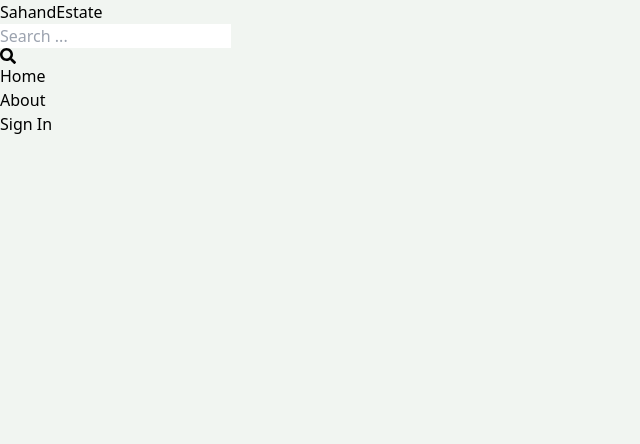
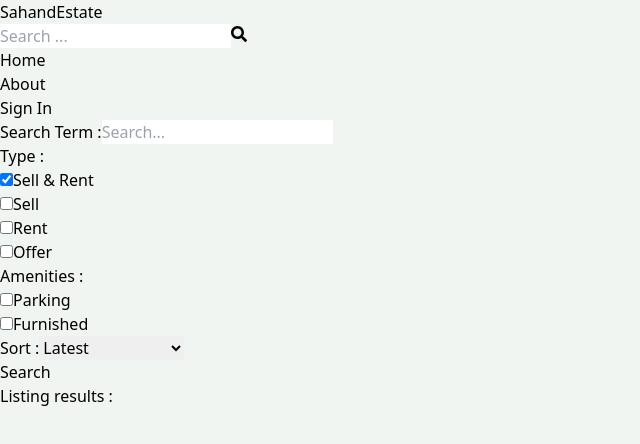
Before and after one commit to patelchintan18018/Estate-MERN, a React (Vite) app in the folder client/: page /search in a window 1280 px wide. Shown: the top 444 px of the page, without its empty margins (0-640 px from the left). Built offline with nearby package versions, Linux system fonts and the light colour scheme; no server answers.

Commit message:
search functionality UI displaying remaining

```diff
--- a/client/src/App.jsx
+++ b/client/src/App.jsx
@@ -9,6 +9,7 @@ import Header from "./components/Header";
 import ProtectedRoute from "./components/ProtectedRoute";
 import CreateListing from "./pages/CreateListing";
 import UserListing from "./pages/UserListing";
+import Search from "./pages/Search";
 
 export default function App() {
   return (
@@ -18,14 +19,14 @@ export default function App() {
         <Routes>
           <Route path="/" element={<Home />} />
           <Route path="/about" element={<About />} />
-          <Route path="/listing/:listingId" element={<UserListing/>} />
+          <Route path="/listing/:listingId" element={<UserListing />} />
           <Route element={<ProtectedRoute />}>
             <Route path="/profile" element={<Profile />} />
             <Route path="/create-listing" element={<CreateListing />} />
-
           </Route>
           <Route path="/signup" element={<SignUp />} />
           <Route path="/login" element={<LogIn />} />
+          <Route path="/search" element={<Search/>}/>
         </Routes>
       </BrowserRouter>
     </>
--- a/client/src/components/Header.jsx
+++ b/client/src/components/Header.jsx
@@ -1,34 +1,93 @@
-import React from 'react';
-import {FaSearch} from 'react-icons/fa';
-import { Link } from 'react-router-dom';
-import {useSelector} from 'react-redux';
+import React, { useEffect, useState } from "react";
+import { FaSearch } from "react-icons/fa";
+import { Link, useNavigate } from "react-router-dom";
+import { useSelector } from "react-redux";
 
 export default function Header() {
+  const { currentUser } = useSelector((state) => state.user);
+  const [searchTerm, setsearchTerm] = useState("");
+  const navigate = useNavigate();
 
-    const {currentUser} = useSelector((state)=>state.user);
+  const handlesearchTerm = (e) => {
+    setsearchTerm(e.target.value);
+  };
+
+  const handleSubmit = (e) => {
+    e.preventDefault();
+    const urlParams = new URLSearchParams(window.location.search);
+    urlParams.set("searchTerm", searchTerm);
+    const searchQuery = urlParams.toString();
+    navigate(`/search?${searchQuery}`);
+  };
+
+  useEffect(() => {
+    const urlParams = new URLSearchParams(window.location.search);
+    const searchTermFromUrl = urlParams.get("searchTerm");
+    if (searchTermFromUrl) {
+      setsearchTerm(searchTermFromUrl);
+    }
+  }, [window.location.search]);
 
   return (
     <>
-        <header className='bg-slate-200'>
-            <div className='flex justify-between items-center mx-auto p-3 max-w-6xl'>
-                <h1 className='font-bold flex-wrap sm:text-2xl'>
-                    <span className='text-slate-500'>Sahand</span>
-                    <span className='text-slate-700'>Estate</span>
+      <header className="bg-slate-200">
+        <div className="flex justify-between items-center mx-auto p-3 max-w-6xl">
+          <h1 className="font-bold flex-wrap sm:text-2xl">
+            <span className="text-slate-500">Sahand</span>
+            <span className="text-slate-700">Estate</span>
           </h1>
-                <form className='bg-slate-100 flex p-3 items-center rounded-lg '>
-                    <input type="text" placeholder='Search ...' className='bg-transparent focus:outline-none w-24 sm:w-64'/>
-                    <FaSearch className='text-slate-600'/>
+          <form
+            onSubmit={handleSubmit}
+            className="bg-slate-100 flex p-3 items-center rounded-lg "
+          >
+            <input
+              type="text"
+              placeholder="Search ..."
+              className="bg-transparent focus:outline-none w-24 sm:w-64"
+              value={searchTerm}
+              onChange={handlesearchTerm}
+            />
+            <button>
+              <FaSearch className="text-slate-600" />
+            </button>
           </form>
-                <ul className='flex gap-6 items-center'>
-                    <Link to='/' className='hidden sm:inline text-slate-700 font-semibold hover:font-bold'><li>Home</li></Link>
-                    <Link to='/about' className='hidden sm:inline text-slate-700 font-semibold hover:font-bold'><li>About</li></Link>
-                    <Link to='/profile'>
-                    {currentUser ? <img className='w-7 h-7 lg:w-10 lg:h-10 rounded-full object-cover' src={currentUser.photoURL} alt="profile" onError={(e) => {e.target.onError=null; e.target.src ='https://www.pngall.com/wp-content/uploads/5/Profile-PNG-File.png'}} /> : <Link to='/signup' className='text-slate-700 font-semibold hover:font-bold'><li>Sign In</li></Link> }
+          <ul className="flex gap-6 items-center">
+            <Link
+              to="/"
+              className="hidden sm:inline text-slate-700 font-semibold hover:font-bold"
+            >
+              <li>Home</li>
             </Link>
-
+            <Link
+              to="/about"
+              className="hidden sm:inline text-slate-700 font-semibold hover:font-bold"
+            >
+              <li>About</li>
+            </Link>
+            <Link to="/profile">
+              {currentUser ? (
+                <img
+                  className="w-7 h-7 lg:w-10 lg:h-10 rounded-full object-cover"
+                  src={currentUser.photoURL}
+                  alt="profile"
+                  onError={(e) => {
+                    e.target.onError = null;
+                    e.target.src =
+                      "https://www.pngall.com/wp-content/uploads/5/Profile-PNG-File.png";
+                  }}
+                />
+              ) : (
+                <Link
+                  to="/signup"
+                  className="text-slate-700 font-semibold hover:font-bold"
+                >
+                  <li>Sign In</li>
+                </Link>
+              )}
+            </Link>
           </ul>
         </div>
       </header>
     </>
-  )
+  );
 }
--- /dev/null
+++ b/client/src/pages/Search.jsx
@@ -0,0 +1,227 @@
+import axios from "axios";
+import React, { useEffect, useState } from "react";
+import { useNavigate } from "react-router-dom";
+
+export default function Search() {
+  const navigate = useNavigate();
+  const [sidebardata, setSidebardata] = useState({
+    searchTerm: "",
+    type: "all",
+    parking: false,
+    furnished: false,
+    offer: false,
+    sort: "createdAt",
+    order: "desc",
+  });
+
+  console.log(sidebardata);
+
+  const handleChange = (e) => {
+    if (
+      e.target.id === "all" ||
+      e.target.id === "rent" ||
+      e.target.id === "sell"
+    ) {
+      setSidebardata({ ...sidebardata, type: e.target.id });
+    }
+
+    if (e.target.id === "searchTerm") {
+      setSidebardata({ ...sidebardata, searchTerm: e.target.value });
+    }
+
+    if (
+      e.target.id === "parking" ||
+      e.target.id === "furnished" ||
+      e.target.id === "offer"
+    ) {
+      setSidebardata({
+        ...sidebardata,
+        [e.target.id]:
+          e.target.checked || e.target.checked === "true" ? true : false,
+      });
+    }
+
+    if (e.target.id === "sort_order") {
+      const sort = e.target.value.split("_")[0] || "createdAt";
+
+      const order = e.target.value.split("_")[1] || "desc";
+
+      setSidebardata({ ...sidebardata, sort, order });
+    }
+  };
+
+  const handleSubmit = (e) => {
+    e.preventDefault();
+    const urlParams = new URLSearchParams();
+    urlParams.set("searchTerm", sidebardata.searchTerm);
+    urlParams.set("type", sidebardata.type);
+    urlParams.set("parking", sidebardata.parking);
+    urlParams.set("furnished", sidebardata.furnished);
+    urlParams.set("offer", sidebardata.offer);
+    urlParams.set("sort", sidebardata.sort);
+    urlParams.set("order", sidebardata.order);
+
+    const searchQuery = urlParams.toString();
+    navigate(`/search?${searchQuery}`);
+  };
+
+  useEffect(() => {
+    const urlParams = new URLSearchParams(location.search);
+    const searchTermFromUrl = urlParams.get("searchTerm");
+    const typeFromUrl = urlParams.get("type");
+    const parkingFromUrl = urlParams.get("parking");
+    const furnishedFromUrl = urlParams.get("furnished");
+    const offerFromUrl = urlParams.get("offer");
+    const sortFromUrl = urlParams.get("sort");
+    const orderFromUrl = urlParams.get("order");
+
+    if (
+      searchTermFromUrl ||
+      typeFromUrl ||
+      parkingFromUrl ||
+      furnishedFromUrl ||
+      offerFromUrl ||
+      sortFromUrl ||
+      orderFromUrl
+    ) {
+      setSidebardata({...sidebardata,
+        searchTerm: searchTermFromUrl || '',
+        type: typeFromUrl || 'all',
+        parking: parkingFromUrl==='true'?true:false,
+        furnished: furnishedFromUrl==='true'?true:false,
+        offer: offerFromUrl==='true'?true:false,
+        sort: sortFromUrl || 'createdAt',
+        order: orderFromUrl || 'desc',
+      });
+    }
+
+    const fetchListings = async() =>{
+        const searchQuery = urlParams.toString()
+        try {
+           const {data} = await axios.get(`/api/listing/get?${searchQuery}`)
+           console.log(data)
+        } catch (error) {
+console.log(error)
+        }
+    }
+fetchListings()
+  }, [location.search]);
+
+  return (
+    <main className="flex flex-col md:flex-row">
+      <div className="filterSearch border-slate-200 border-b-8 md:border-r-8 md:min-h-screen md:w-1/3 p-5">
+        <form onSubmit={handleSubmit} className="flex flex-col gap-6">
+          <div className="flex items-center gap-3">
+            <label className="font-semibold whitespace-nowrap">
+              {" "}
+              Search Term :
+            </label>
+            <input
+              type="text"
+              placeholder="Search..."
+              id="searchTerm"
+              className="p-3 rounded-lg w-full"
+              onChange={handleChange}
+              value={sidebardata.searchTerm}
+            />
+          </div>
+          <div className="flex flex-wrap gap-5 items-center">
+            <label className="font-semibold">Type :</label>
+            <div className="flex gap-2">
+              <input
+                type="checkbox"
+                name="all"
+                id="all"
+                className="w-5"
+                onChange={handleChange}
+                checked={sidebardata.type === "all"}
+              />
+              <label>Sell & Rent</label>
+            </div>
+            <div className="flex gap-2">
+              <input
+                type="checkbox"
+                name="sell"
+                id="sell"
+                className="w-5"
+                onChange={handleChange}
+                checked={sidebardata.type === "sell"}
+              />
+              <label>Sell</label>
+            </div>
+            <div className="flex gap-2">
+              <input
+                type="checkbox"
+                name="rent"
+                id="rent"
+                className="w-5"
+                onChange={handleChange}
+                checked={sidebardata.type === "rent"}
+              />
+              <label>Rent</label>
+            </div>
+            <div className="flex gap-2">
+              <input
+                type="checkbox"
+                name="offer"
+                id="offer"
+                className="w-5"
+                onChange={handleChange}
+                checked={sidebardata.offer}
+              />
+              <label>Offer</label>
+            </div>
+          </div>
+          <div className="flex items-center gap-5 flex-wrap">
+            <label className="font-semibold">Amenities :</label>
+            <div className="flex gap-2">
+              <input
+                type="checkbox"
+                name="parking"
+                id="parking"
+                className="w-5"
+                onChange={handleChange}
+                checked={sidebardata.parking}
+              />
+              <label>Parking</label>
+            </div>
+            <div className="flex gap-2">
+              <input
+                type="checkbox"
+                name="furnished"
+                id="furnished"
+                className="w-5"
+                onChange={handleChange}
+                checked={sidebardata.furnished}
+              />
+              <label>Furnished</label>
+            </div>
+          </div>
+          <div className="flex gap-5 items-center">
+            <label className="font-semibold">Sort :</label>
+            <select
+              name="sort_order"
+              id="sort_order"
+              className="p-2 rounded-lg"
+              onChange={handleChange}
+              defaultValue={"createdAt_desc"}
+            >
+              <option value="regularPrice_desc">Price high to low</option>
+              <option value="regularPrice_asc">Price low to high</option>
+              <option value="createdAt_desc">Latest</option>
+              <option value="createdAt_asc">Oldest</option>
+            </select>
+          </div>
+          <button className="p-3 rounded-lg uppercase hover:opacity-95 bg-slate-800 text-white">
+            Search
+          </button>
+        </form>
+      </div>
+      <div className="displaySearchListing md:w-2/3">
+        <h1 className="font-bold text-2xl border-b-8 w-full p-5 border-slate-200  text-slate-700">
+          Listing results :
+        </h1>
+      </div>
+    </main>
+  );
+}
```
Also changed, not shown: 1 other file (tests, documents, lock files or other folders). Lines whose indentation alone changed are shown as unchanged.
